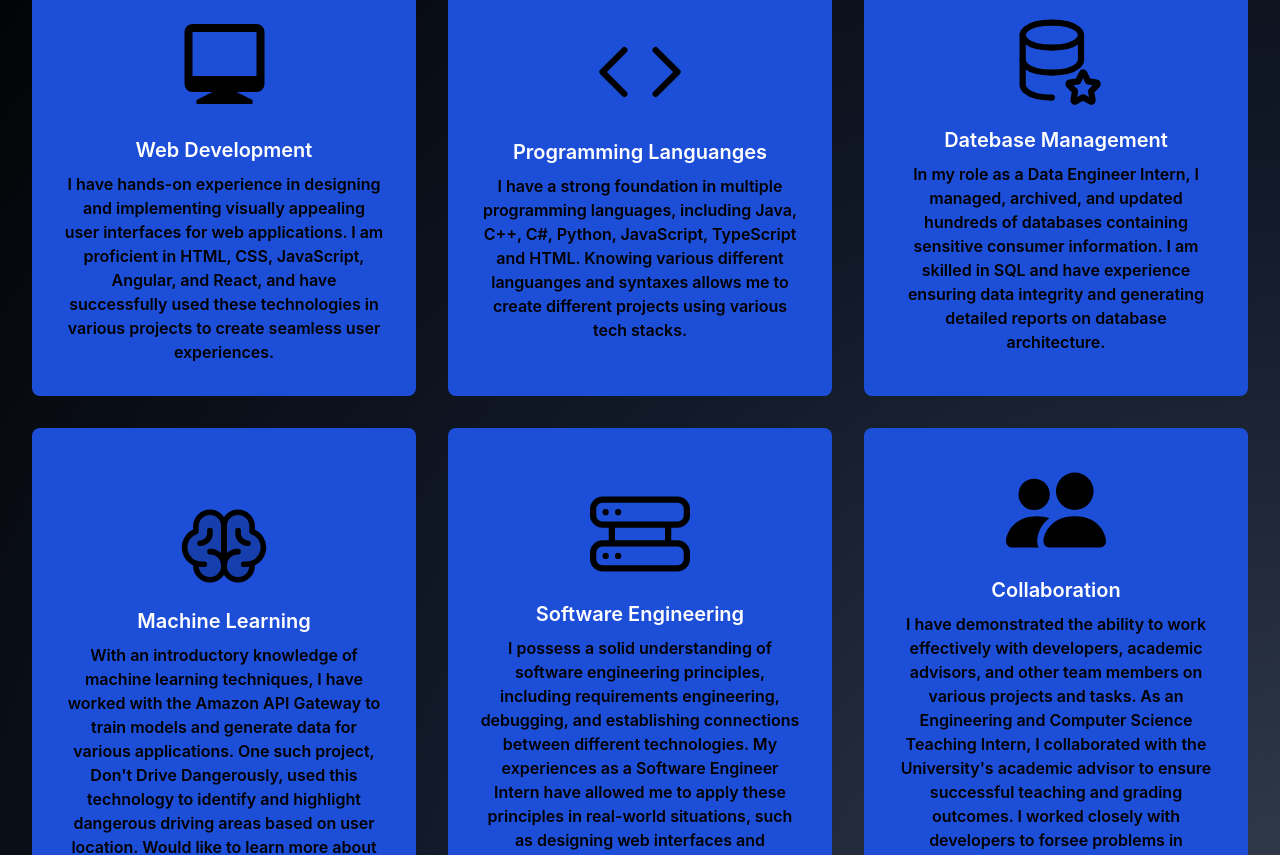
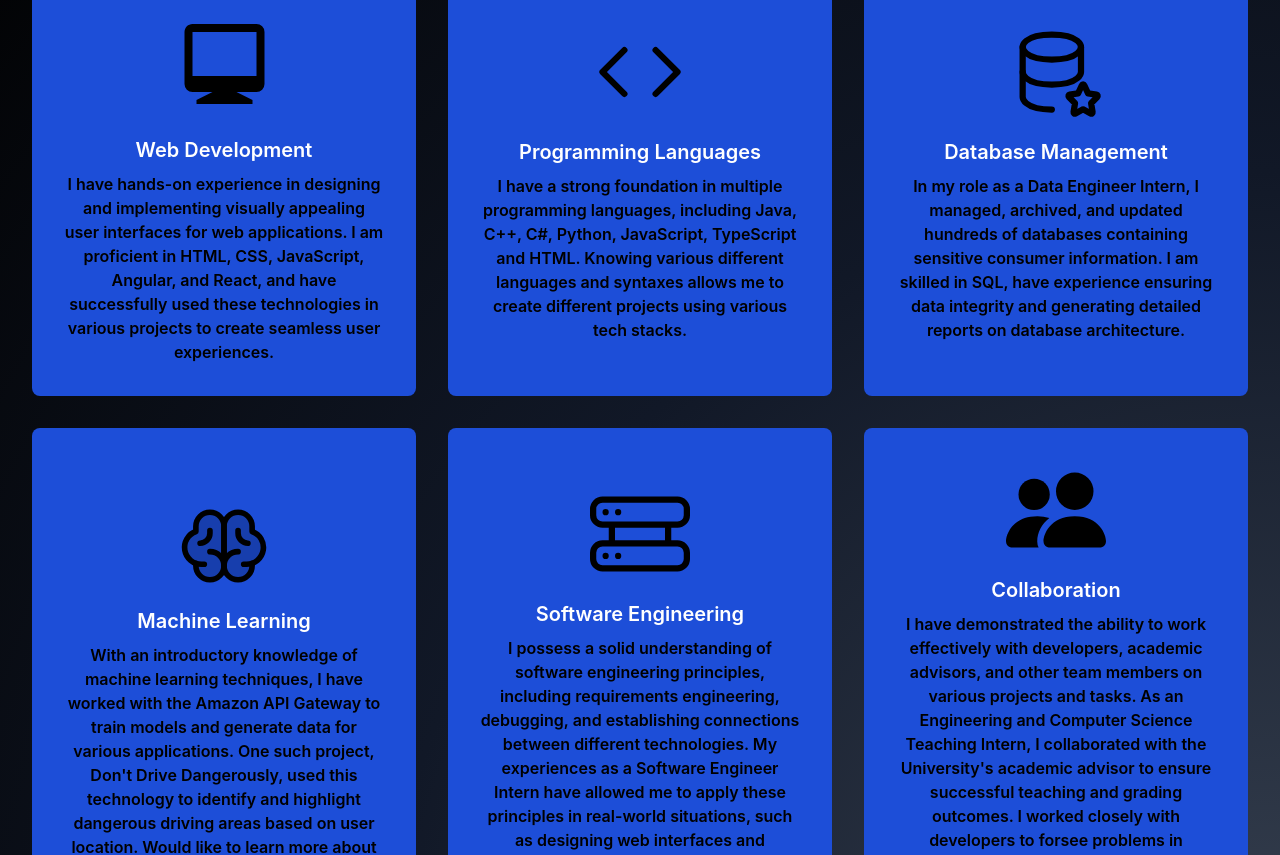
Before and after one commit to Taha7865/Portfolio, a React (Create React App) app: page / in a window 1280 px wide. Shown: the part 1100-1955 px from the top of the page. Built offline with nearby package versions, Linux system fonts and the light colour scheme; no server answers.

Commit message:
Updated grammer and link

```diff
--- a/src/Header.js
+++ b/src/Header.js
@@ -166,15 +166,15 @@ function Header() {
                   <div class="bg-blue-700 p-8 rounded-lg text-center justify-center flex flex-col items-center transition-transform duration-300 transform hover:scale-105 hover:shadow-xl">
                     <i class="fa fa-desktop text-4xl"></i>
                     <svg xmlns="http://www.w3.org/2000/svg" width="100" height="100" fill="currentColor" class="bi bi-code" viewBox="0 0 16 16"> <path d="M5.854 4.854a.5.5 0 1 0-.708-.708l-3.5 3.5a.5.5 0 0 0 0 .708l3.5 3.5a.5.5 0 0 0 .708-.708L2.707 8l3.147-3.146zm4.292 0a.5.5 0 0 1 .708-.708l3.5 3.5a.5.5 0 0 1 0 .708l-3.5 3.5a.5.5 0 0 1-.708-.708L13.293 8l-3.147-3.146z" /> </svg>
-                    <h3 class=" text-white text-xl font-semibold mt-4">Programming Languanges</h3>
-                    <p class="pt-2 font-normal font-semibold">I have a strong foundation in multiple programming languages, including Java, C++, C#, Python, JavaScript, TypeScript and HTML. Knowing various different languanges and syntaxes allows me to create different projects using various tech stacks.</p>
+                    <h3 class=" text-white text-xl font-semibold mt-4">Programming Languages</h3>
+                    <p class="pt-2 font-normal font-semibold">I have a strong foundation in multiple programming languages, including Java, C++, C#, Python, JavaScript, TypeScript and HTML. Knowing various different languages and syntaxes allows me to create different projects using various tech stacks.</p>
                   </div>
 
 
                   <div class="bg-blue-700 p-8 rounded-lg text-center justify-center flex flex-col items-center transition-transform duration-300 transform hover:scale-105 hover:shadow-xl">
                     <svg width="100" height="100" stroke-width="1.5" viewBox="0 0 24 24" fill="none" xmlns="http://www.w3.org/2000/svg"> <path d="M4 6V12C4 12 4 15 11 15C18 15 18 12 18 12V6" stroke="currentColor" stroke-linecap="round" stroke-linejoin="round" /> <path d="M11 3C18 3 18 6 18 6C18 6 18 9 11 9C4 9 4 6 4 6C4 6 4 3 11 3Z" stroke="currentColor" stroke-linecap="round" stroke-linejoin="round" /> <path d="M11 21C4 21 4 18 4 18V12" stroke="currentColor" stroke-linecap="round" stroke-linejoin="round" /> <path d="M17.3056 17.1133L18.2147 15.1856C18.3314 14.9381 18.6686 14.9381 18.7853 15.1856L19.6944 17.1133L21.7275 17.4243C21.9884 17.4642 22.0923 17.7998 21.9035 17.9923L20.4326 19.4917L20.7797 21.61C20.8243 21.882 20.5515 22.0895 20.3181 21.961L18.5 20.9603L16.6819 21.961C16.4485 22.0895 16.1757 21.882 16.2203 21.61L16.5674 19.4917L15.0965 17.9923C14.9077 17.7998 15.0116 17.4642 15.2725 17.4243L17.3056 17.1133Z" stroke="currentColor" stroke-linecap="round" stroke-linejoin="round" /> </svg>
-                    <h3 class="text-white text-xl font-semibold mt-4">Datebase Management</h3>
-                    <p class="pt-2 font-normal font-semibold">In my role as a Data Engineer Intern, I managed, archived, and updated hundreds of databases containing sensitive consumer information. I am skilled in SQL and have experience ensuring data integrity and generating detailed reports on database architecture.</p>
+                    <h3 class="text-white text-xl font-semibold mt-4">Database Management</h3>
+                    <p class="pt-2 font-normal font-semibold">In my role as a Data Engineer Intern, I managed, archived, and updated hundreds of databases containing sensitive consumer information. I am skilled in SQL, have experience ensuring data integrity and generating detailed reports on database architecture.</p>
                   </div>
 
 
@@ -245,9 +245,9 @@ function Header() {
                           <h2 class="text-xl font-semibold text-white">2021</h2>
                           <h3 class="text-2xl text-yellow-700 font-bold">Computer Science Education Specialist Intern</h3>
                           <h4 class="text-xl font-semibold text-white">Richardson, TX</h4>
-                          <p class="text-gray-400 overflow-wrap w-80">During my sophmore year of college, I had the opportunity to undertake a teaching internship. At the time, I did not realize great of an opportunity this was. This proved to be an invaluable experience not only for my professional growth, but personal as well. This allowed me to explain the fundamentals of computer science in a straightfoward manner. By working with a diverse group of students, I learned how to adapt my teaching methods to cater to different learning styles. Overall, This internship allowed me to develop effective communication styles and foster an open-minded approach where I was able to consider varying personalities and perspectives.</p>
+                          <p class="text-gray-400 overflow-wrap w-80">During my sophomore year of college, I had the opportunity to undertake a teaching internship. At the time, I did not realize great of an opportunity this was. This proved to be an invaluable experience not only for my professional growth, but personal as well. This allowed me to explain the fundamentals of computer science in a straightfoward manner. By working with a diverse group of students, I learned how to adapt my teaching methods to cater to different learning styles. Overall, This internship allowed me to develop effective communication styles and foster an open-minded approach where I was able to consider varying personalities and perspectives.</p>
                         </div>
-                        <a class="order-1 md:order-none link" href="https://utdallas.com" target='_blank' rel="noreferrer">
+                        <a class="order-1 md:order-none link" href="https://utdallas.edu" target='_blank' rel="noreferrer">
                           <div class="bg-utd-logo w-24 h-24 rounded-full flex-shrink-0 p-3 border-solid border-8 border-slate-200"></div>
                         </a>                      </div>
 
```
